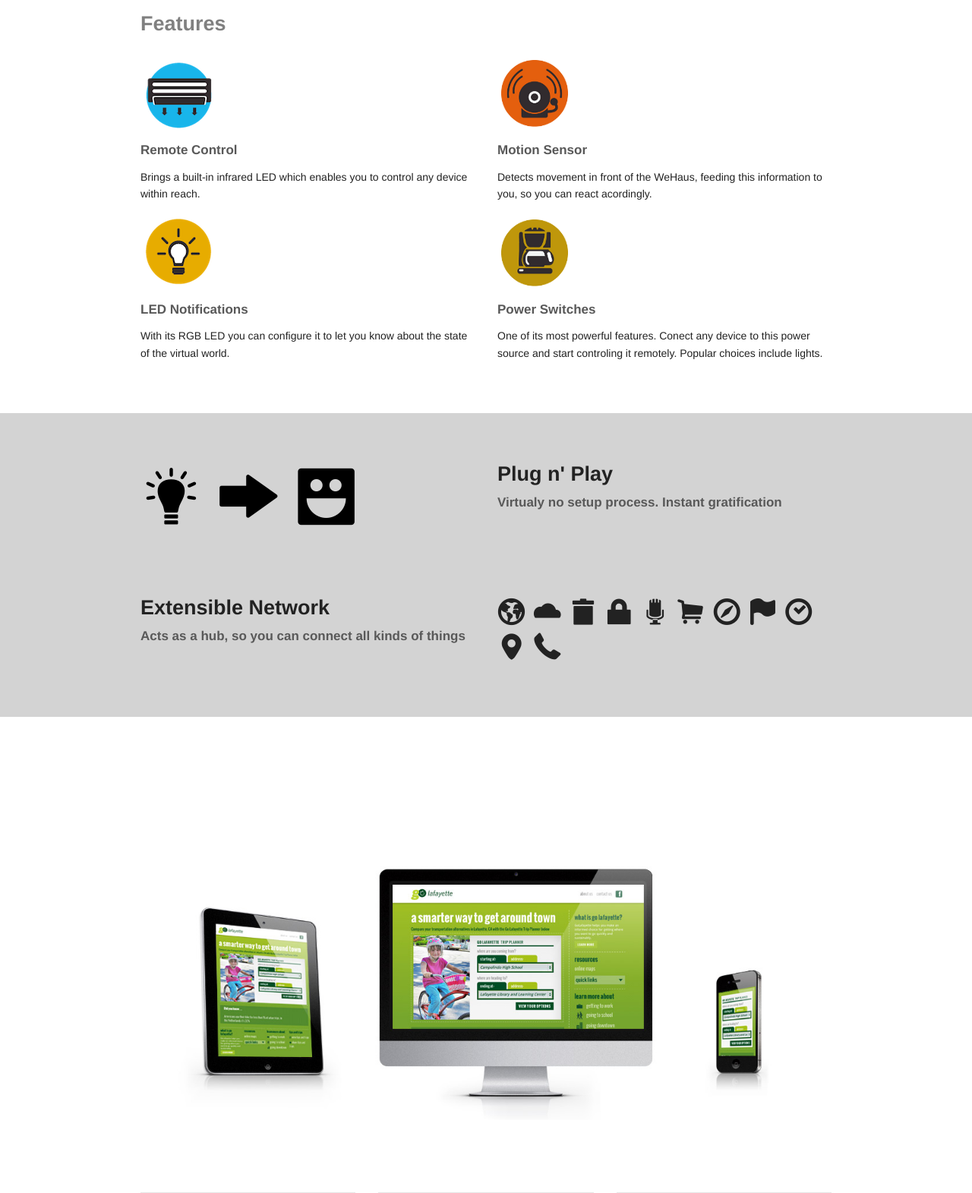
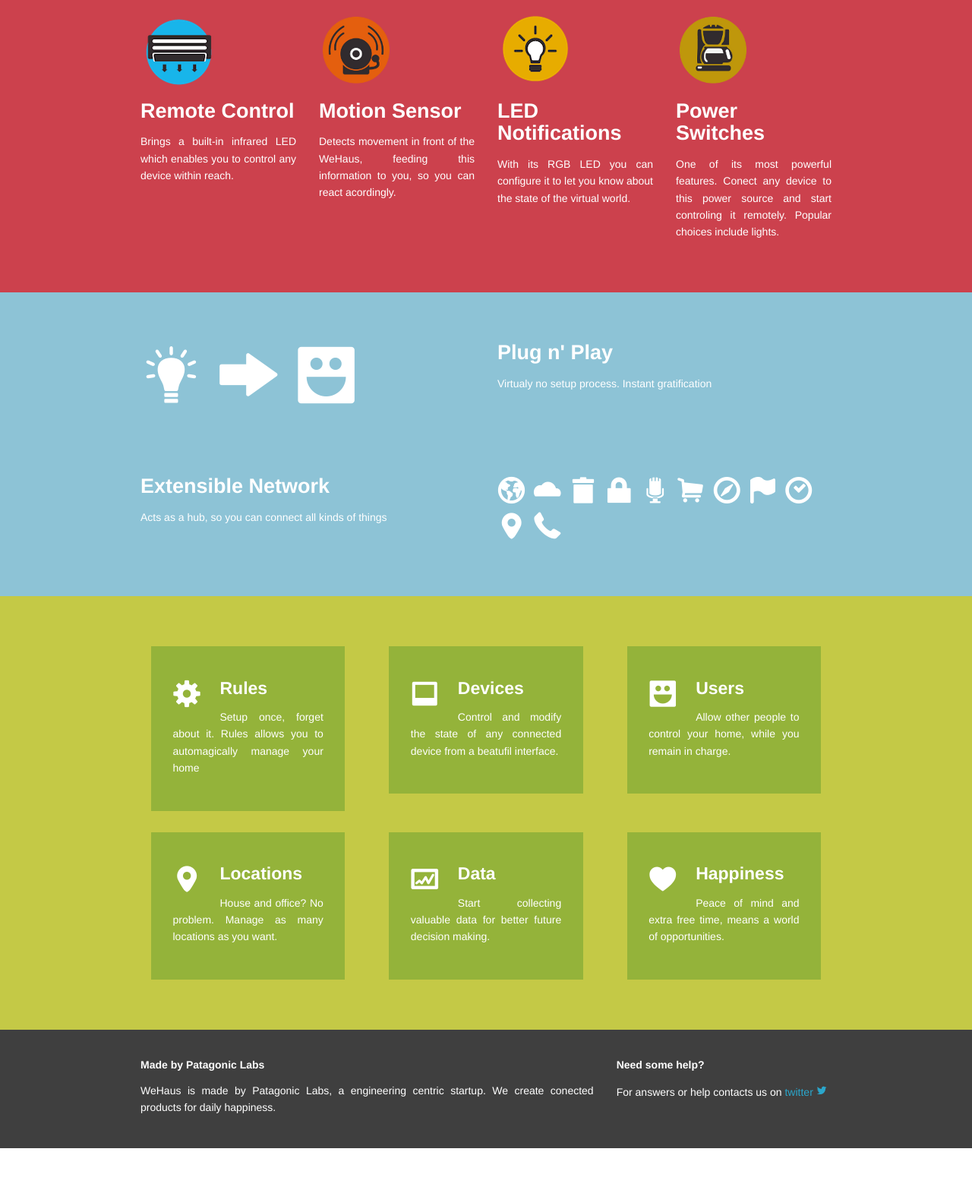
Before and after one commit to gastonfariasb/wehaus-web, a plain HTML site: page index.html in a window 1280 px wide. Shown: the part 544-2115 px from the top of the page at 76% size. After the commit the page ends 2056 px from the top, so only its background shows below. Drawn offline with Linux system fonts and the light colour scheme.

Commit message:
Much nicer UI

```diff
--- a/index.html
+++ b/index.html
@@ -59,7 +59,8 @@
     </div>
   </section>
 
-  <section id="action" style="background-image:url('main_banner.jpg');background-repeat:no-repeat;background-size:contain;">
+  <section id="action">
+  <!-- style="background-image:url('main_banner.jpg');background-repeat:no-repeat;background-size:contain;"> -->
     <div class="row">
       <div class="one columns"></div>
       <div class="six columns">
@@ -81,31 +82,31 @@
   <section id="features">
     <div class="row">
       <div class="twelve columns">
-        <h3 style="color:grey">Features</h3>
+        <!-- <h3 style="color:grey">Features</h3> -->
         <br />
       </div>
     </div>
     <div class="row">
-      <div class="six columns">
+      <div class="three columns">
         <img src="feature_ir.png" alt="#">
-        <h5>Remote Control</h5>
+        <h3>Remote Control</h3>
         <p>Brings a built-in infrared LED which enables you to control any device within reach.</p>
       </div>
-      <div class="six columns">
+      <div class="three columns">
         <img src="feature_motion.png" alt="#">
-        <h5>Motion Sensor</h5>
+        <h3>Motion Sensor</h3>
         <p>Detects movement in front of the WeHaus, feeding this information to you, so you can react acordingly.</p>
       </div>
-    </div>
-    <div class="row">
-      <div class="six columns">
+    <!-- </div> -->
+    <!-- <div class="row"> -->
+      <div class="three columns">
         <img src="feature_rgb.png" alt="#">
-        <h5>LED Notifications</h5>
+        <h3>LED Notifications</h3>
         <p>With its RGB LED you can configure it to let you know about the state of the virtual world.</p>
       </div>
-      <div class="six columns">
+      <div class="three columns">
         <img src="feature_power.png" alt="#">
-        <h5>Power Switches</h5>
+        <h3>Power Switches</h3>
         <p>One of its most powerful features. Conect any device to this power source and start controling it remotely. Popular choices include lights.</p>
       </div>
     </div>
@@ -118,13 +119,13 @@
       </div>
       <div class="six columns">
         <h3>Plug n' Play</h3>
-        <h5>Virtualy no setup process. Instant gratification</h5>
+        <p>Virtualy no setup process. Instant gratification</p>
       </div>
     </div>
     <div class="row" style="padding-top:4%">
       <div class="six columns">
         <h3>Extensible Network</h3>
-        <h5>Acts as a hub, so you can connect all kinds of things</h5>
+        <p>Acts as a hub, so you can connect all kinds of things</p>
       </div>
       <div class="six columns">
         <h2><i class="general foundicon-globe"></i> <i class="general foundicon-cloud"></i> <i class="general foundicon-trash"></i> <i class="general foundicon-lock"></i> <i class="general foundicon-mic"></i> <i class="general foundicon-cart"></i> <i class="general foundicon-compass"></i> <i class="general foundicon-flag"></i> <i class="general foundicon-clock"></i> <i class="general foundicon-location"></i> <i class="general foundicon-phone"></i></h2>
@@ -135,26 +136,26 @@
   <section id="platform">
     <div class="row">
       <div class="twelve columns">
-        <img src="platform.jpg">
+        <!-- <img src="platform.jpg"> -->
       </div>
     </div>
     <div class="row">
       <div class="four columns">
-        <div class="panel">
+        <div class="flat-panel">
           <h2><i class="general foundicon-settings"></i></h2>
           <h4>Rules</h4>
           <p>Setup once, forget about it. Rules allows you to automagically manage your home</p>
         </div>
       </div>
       <div class="four columns">
-        <div class="panel">
+        <div class="flat-panel">
           <h2><i class="general foundicon-photo"></i></h2>
           <h4>Devices</h4>
           <p>Control and modify the state of any connected device from a beatufil interface.</p>
         </div>
       </div>
       <div class="four columns">
-        <div class="panel">
+        <div class="flat-panel">
           <h2><i class="general foundicon-smiley"></i></h2>
           <h4>Users</h4>
           <p>Allow other people to control your home, while you remain in charge.</p>
@@ -163,21 +164,21 @@
     </div>
     <div class="row">
       <div class="four columns">
-        <div class="panel">
+        <div class="flat-panel">
           <h2><i class="general foundicon-location"></i></h2>
           <h4>Locations</h4>
           <p>House and office? No problem. Manage as many locations as you want.</p>
         </div>
       </div>
       <div class="four columns">
-        <div class="panel">
+        <div class="flat-panel">
           <h2><i class="general foundicon-graph"></i></h2>
           <h4>Data</h4>
           <p>Start collecting valuable data for better future decision making.</p>
         </div>
       </div>
       <div class="four columns">
-        <div class="panel">
+        <div class="flat-panel">
           <h2><i class="general foundicon-heart"></i></h2>
           <h4>Happiness</h4>
           <p>Peace of mind and extra free time, means a world of opportunities.</p>
--- a/stylesheets/custom.css
+++ b/stylesheets/custom.css
@@ -1,19 +1,13 @@
-body {
-	/*margin-top: 4%;*/
-	/*background-color: #2ba6cb;*/
+.top-bar {
+	margin: 0px;
 }
 
-.navt {
-	padding: 0px;
+.top-bar, .top-bar a:hover, #navt {
+	background-color: #DFB447;
 }
 
-#navt {
-	background: #222;
+#navt, .navt {
 	padding: 0px;
-}
-
-.top-bar {
-	margin: 0px;
 }
 
 section {
@@ -21,43 +15,46 @@ section {
 }
 
 #action {
-	background-color: #000000;
+	background-color: #D05E3C;
 	padding:8%;
 }
 
-h1 {color: #F7F7F7;}
-.subheader {color: white;}
-
-.button {margin-top: 2%;}
-
-#extras {
-	background-color: lightgrey;
+#action h1 {
+	color: #F7F7F7;
 }
 
-#instructions h3{
-	color: #595959;
+.subheader {
+	color: white;
 }
 
-#instructions p{
-	color: #595959;
+#features, #features * {
+	background-color: #CC414D;
+	color: white;
 }
 
-.counter{
-	color: #68B4E3;
-
+#extras, #extras * {
+	background-color: #8DC3D6;
+	color: white;
 }
 
-#examples {
-	background-color: white;
+#platform {
+	background-color: #C4C946;
 }
 
-#examples h3, h4, h5{
-	color: #595959;
+.flat-panel {
+	margin: 5%;
+	padding: 10%;
+	background-color: #94B33A;
 }
 
-#end {
-	background-color: #2EA5E6;
-	padding: 2%;
+.flat-panel h2 {
+	float: left;
+	margin-right: 25px;
+}
+
+.flat-panel h2, h4, p {
+		color: white;
+		text-align: justify;
 }
 
 #aboutus {
@@ -65,31 +62,10 @@ h1 {color: #F7F7F7;}
 	padding: 2%;
 }
 
-#pricing {
-	/*background-color: #68B4E3;*/
-}
-
-#alert h1{
-	color: #68B4E3;
-}
-
-#alert {
-	background-color: #ecf8ff;
-	padding: 6%;
-}
-
-#alert .panel{
-	background-color: #3f3f3f;
-}
-
 footer {
 	background-color: #3f3f3f;
 }
 
-footer h6{
+footer p, h6 {
 	color: white;
 }
-
-footer p{
-	color: white;
-}
```
